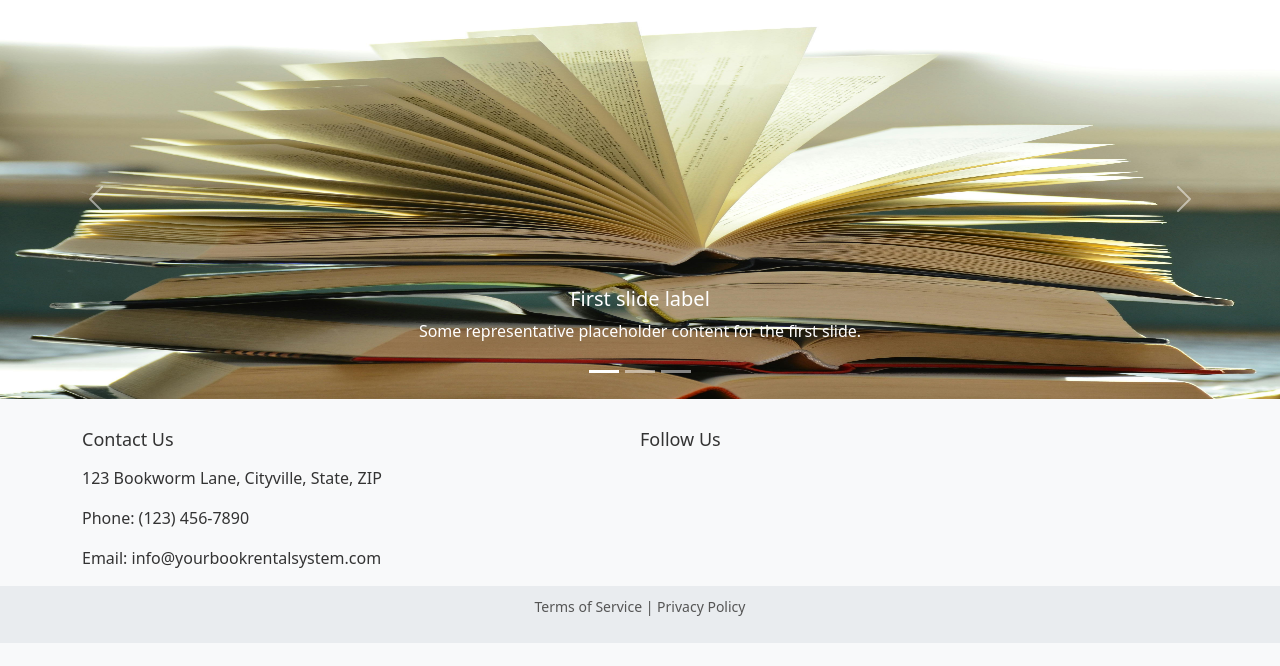
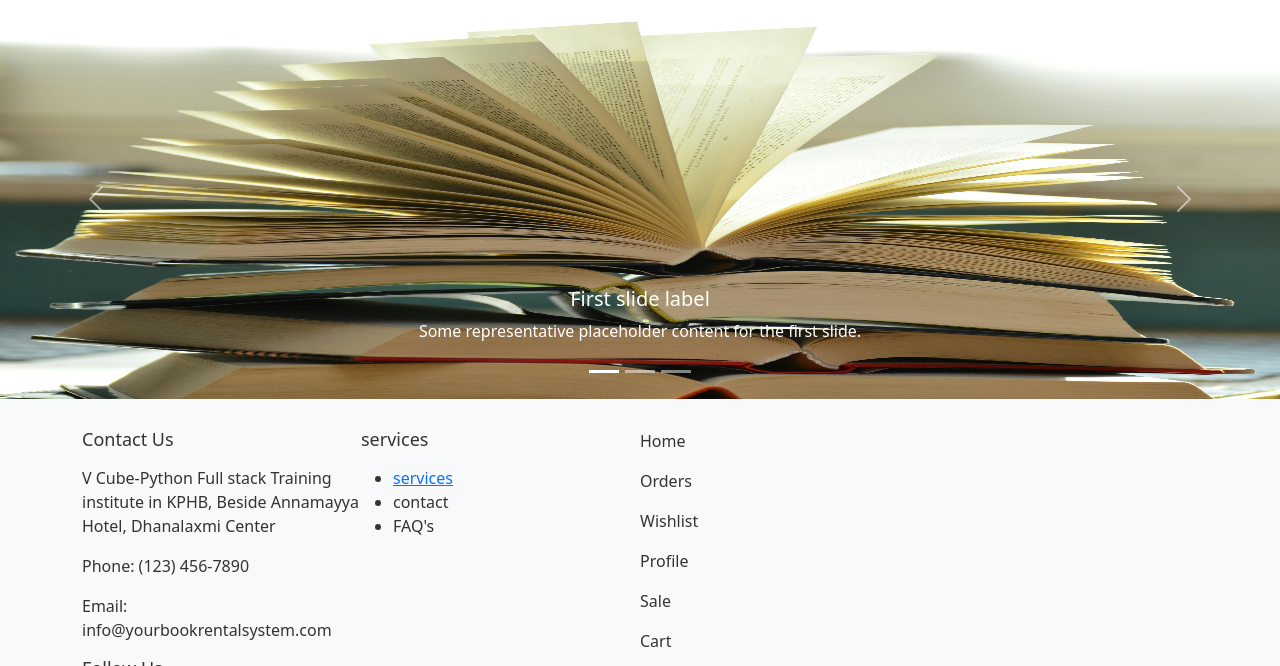
Before and after one commit to AnveshAgaldheeti/Book_Share_Rentalhub, a Django app: page /shop/ in a window 1280 px wide. Shown: the part 77-743 px from the top of the page. Before the commit the page ends 720 px from the top, so only its background shows below. Run offline with Django 5.2, Linux system fonts and the light colour scheme; some libraries are stand-ins or nearby versions.

Commit message:
modifed footer

```diff
--- a/mainapp/static/css/base.css
+++ b/mainapp/static/css/base.css
@@ -5,7 +5,7 @@ body {
     padding: 0;
 }
 
-header, footer {
+header{
     background-color:#37546d;
     color:black;
     padding: 10px 20px;
@@ -127,7 +127,7 @@ nav {
 
 .footer-contact, .footer-social {
     float: left;
-    width: 50%;
+    width: 25%;
 }
 
 .footer-contact h3, .footer-social h3 {
--- a/mainapp/templates/Base.html
+++ b/mainapp/templates/Base.html
@@ -7,7 +7,7 @@
     <link rel="stylesheet" href="{% static 'css/base.css' %}">
     <link href="https://cdn.jsdelivr.net/npm/bootstrap@5.3.3/dist/css/bootstrap.min.css" rel="stylesheet" integrity="sha384-QWTKZyjpPEjISv5WaRU9OFeRpok6YctnYmDr5pNlyT2bRjXh0JMhjY6hW+ALEwIH" crossorigin="anonymous">
 
-
+<link rel="stylesheet" href="https://fontawesome.com/icons/facebook?f=brands&s=solid">
 </head>
 <body>
     {% block head %}
@@ -115,17 +115,36 @@
         <div class="container">
             <div class="footer-contact">
                 <h3>Contact Us</h3>
-                <p>123 Bookworm Lane, Cityville, State, ZIP</p>
+                <p>V Cube-Python Full stack Training institute in KPHB, Beside Annamayya Hotel, Dhanalaxmi Center</p>
                 <p>Phone: (123) 456-7890</p>
                 <p>Email: info@yourbookrentalsystem.com</p>
-            </div>
-            <div class="footer-social">
                 <h3>Follow Us</h3>
                 <ul class="social-icons">
                     <li><a href="#"><i class="fab fa-facebook-f"></i></a></li>
                     <li><a href="#"><i class="fab fa-twitter"></i></a></li>
                     <li><a href="#"><i class="fab fa-instagram"></i></a></li>
+
                 </ul>
+            </div>
+            <div class="footer-contact">
+              <h3>services</h3>
+              <ul>
+                <li><a href="{% url 'servicesurl'%}">services</a></li>
+                <li>contact</li>
+                <li>FAQ's</li>
+              </ul>
+          </div>
+          <div class="footer-contact">
+            <p>Home</p>
+            <p>Orders</p>
+            <p>Wishlist</p>
+            <p>Profile</p>
+            <p>Sale</p>
+            <p>Cart</p>
+        </div>
+            <div>
+              <iframe src="https://www.google.com/maps/embed?pb=!1m18!1m12!1m3!1d3805.346849440282!2d78.3970879746292!3d17.490948599814566!2m3!1f0!2f0!3f0!3m2!1i1024!2i768!4f13.1!3m3!1m2!1s0x3bcb91001b839a43%3A0xd7b2b88281cd678a!2sV%20Cube-Python%20Full%20stack%20Training%20institute%20in%20KPHB!5e0!3m2!1sen!2sin!4v1715056191252!5m2!1sen!2sin" width="300" height="200" style="border:0;" allowfullscreen="" loading="lazy" referrerpolicy="no-referrer-when-downgrade"></iframe>
+
             </div>
         </div>
         <div class="legal-info">
```
Also changed, not shown: mainapp/media/images/book1.jpeg (added).
